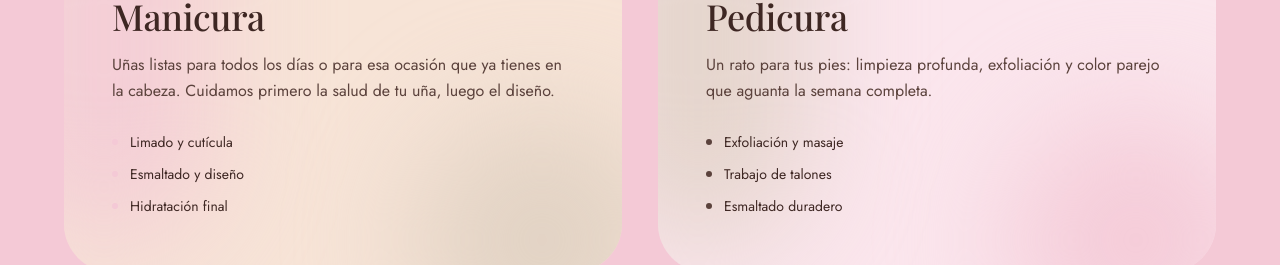
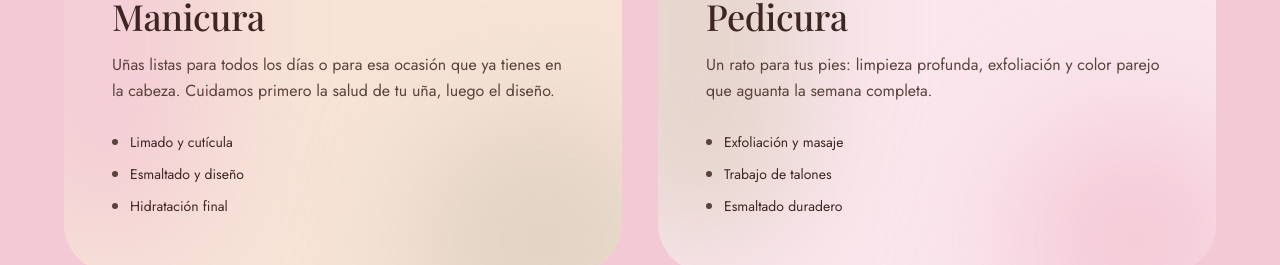
Before and after one commit to JuanequeX/sadai, a Next.js app: page / in a window 1280 px wide. Shown: the part 2180-2445 px from the top of the page. Built offline with nearby package versions, Linux system fonts and the light colour scheme; a web font is replaced by a local one.

Commit message:
[SADAI-4] unify dots color

```diff
--- a/components/sections/Servicios.module.scss
+++ b/components/sections/Servicios.module.scss
@@ -70,9 +70,5 @@
   height: 0.375rem;
   flex-shrink: 0;
   border-radius: 9999px;
-  background-color: $rosa;
-}
-
-.alterna .punto {
   background-color: $cacao-suave;
 }
```
